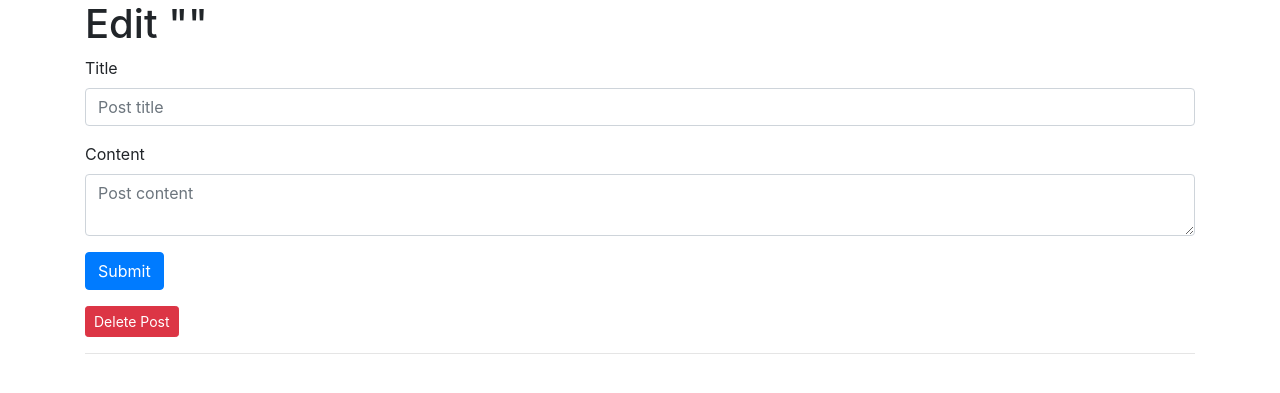
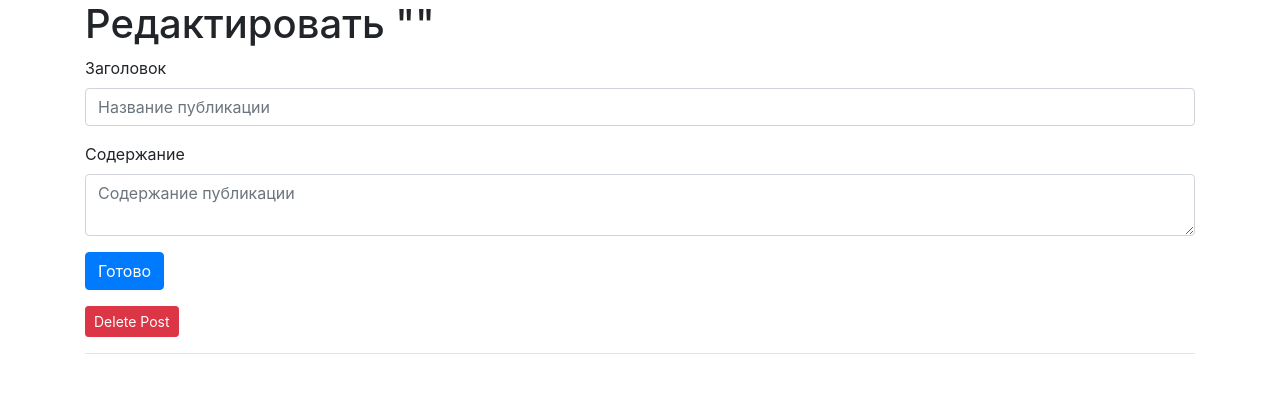
Before and after one commit to monk0ne/flaskblog, a Flask app: template templates/edit.html in a window 1280 px wide. Shown: the part 56-449 px from the top of the page. Run offline with Flask 2, Linux system fonts and the light colour scheme; the template is opened without the code that fills it, so the values that code supplies are empty; some libraries are stand-ins or nearby versions.

Commit message:
Update edit.html

```diff
--- a/templates/edit.html
+++ b/templates/edit.html
@@ -1,24 +1,24 @@
 {% extends 'base.html' %}
 
 {% block content %}
-<h1>{% block title %} Edit "{{ post['title'] }}" {% endblock %}</h1>
+<h1>{% block title %} Редактировать "{{ post['title'] }}" {% endblock %}</h1>
 
 <form method="post">
     <div class="form-group">
-        <label for="title">Title</label>
-        <input type="text" name="title" placeholder="Post title"
+        <label for="title">Заголовок</label>
+        <input type="text" name="title" placeholder="Название публикации"
                class="form-control"
                value="{{ request.form['title'] or post['title'] }}">
         </input>
     </div>
 
     <div class="form-group">
-        <label for="content">Content</label>
-        <textarea name="content" placeholder="Post content"
+        <label for="content">Содержание</label>
+        <textarea name="content" placeholder="Содержание публикации"
                   class="form-control">{{ request.form['content'] or post['content'] }}</textarea>
     </div>
     <div class="form-group">
-        <button type="submit" class="btn btn-primary">Submit</button>
+        <button type="submit" class="btn btn-primary">Готово</button>
     </div>
 </form>
     <form action="{{ url_for('delete', id=post['id']) }}" method="POST">
```
